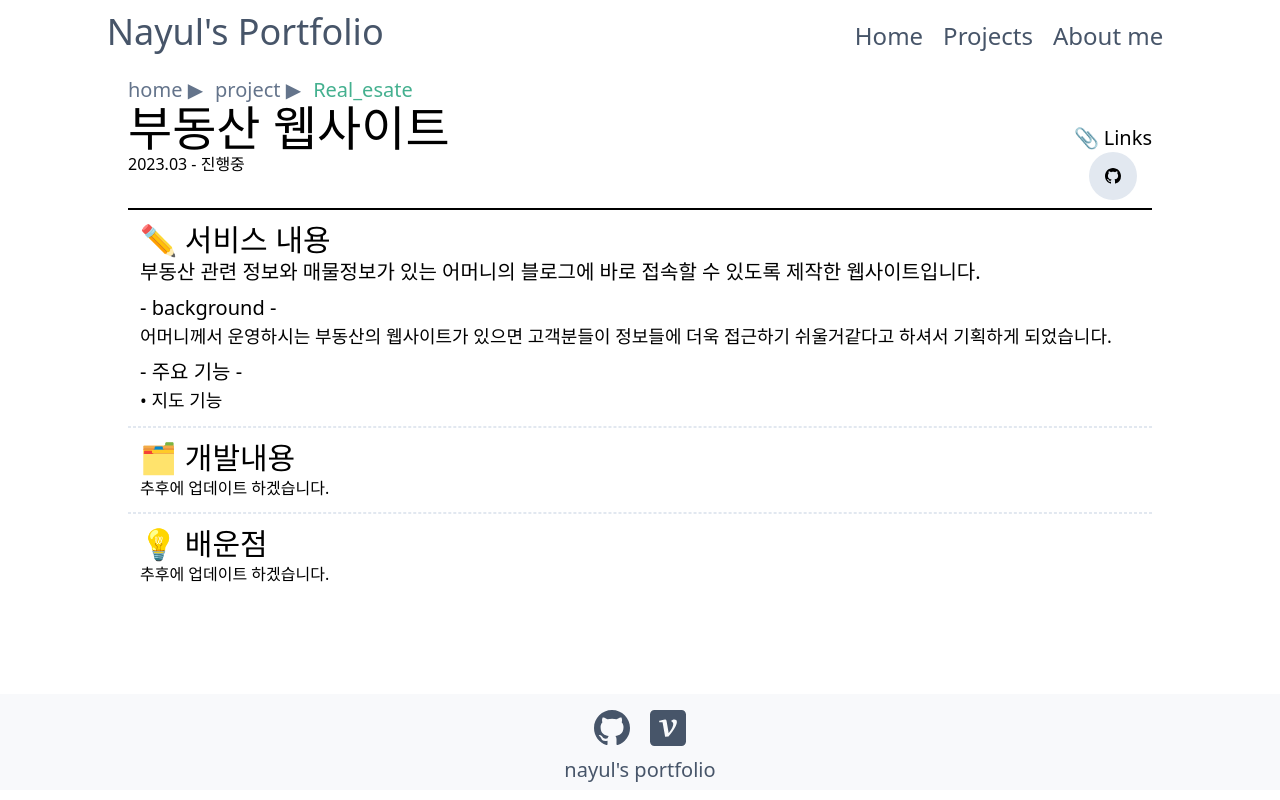
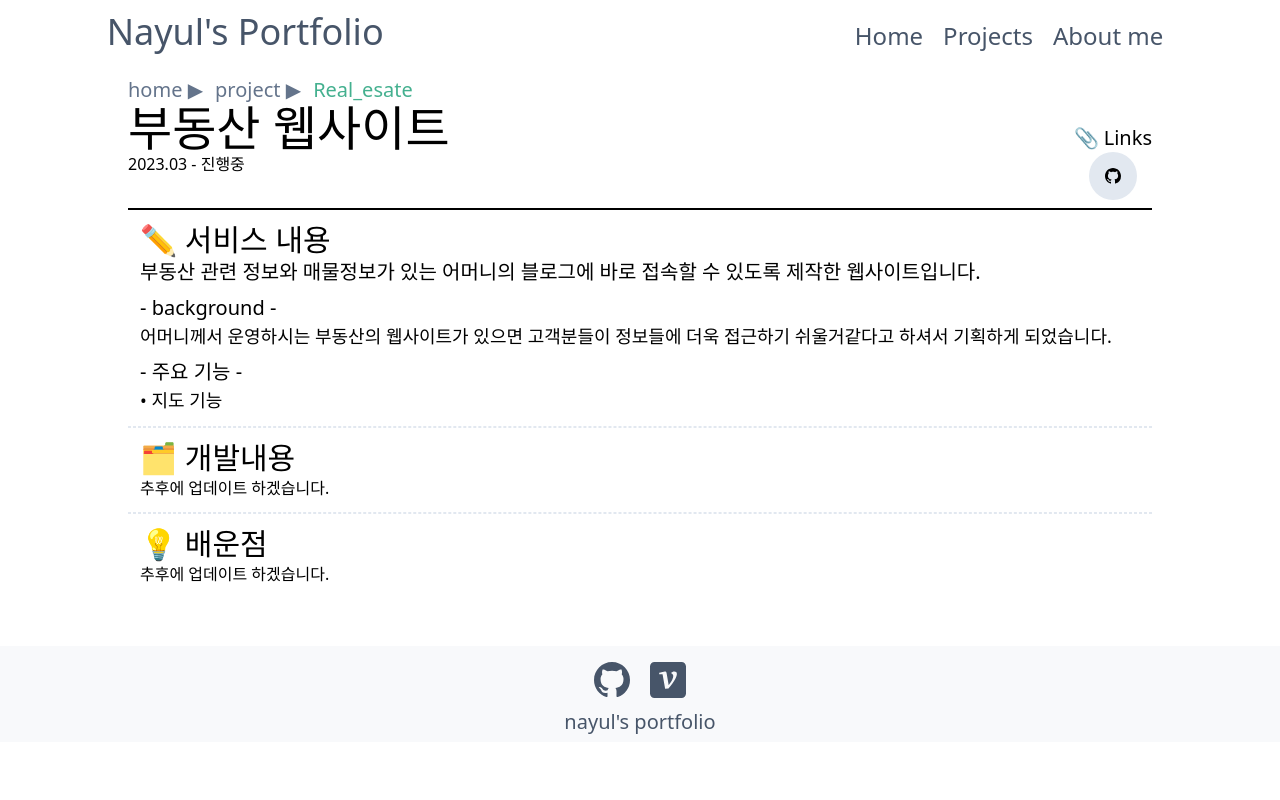
Before and after one commit to nayul34/my-portfolio, a React (Create React App) app in the folder client/: page /project/realestate in a window 1280 px wide. Built offline with nearby package versions, Linux system fonts and the light colour scheme.

Commit message:
footer 위치 수정

```diff
--- a/client/src/components /Footer.js
+++ b/client/src/components /Footer.js
@@ -2,7 +2,7 @@ import { BsGithub } from "react-icons/bs";
 import { SiVelog } from "react-icons/si";
 const Footer = () => {
   return (
-    <div className="h-24 text-slate-600 w-full bg-slate-200/25 flex flex-col justify-center items-center relative translate-y-full">
+    <div className="h-24 text-slate-600 w-full bg-slate-200/25 -mt-12 flex flex-col justify-center items-center relative translate-y-full">
       <div className="flex my_record link ">
         <a href="https://github.com/nayul34" target="_blank" rel="noreferrer">
           <BsGithub className="m-2.5 cursor-pointer  text-4xl" />
```
